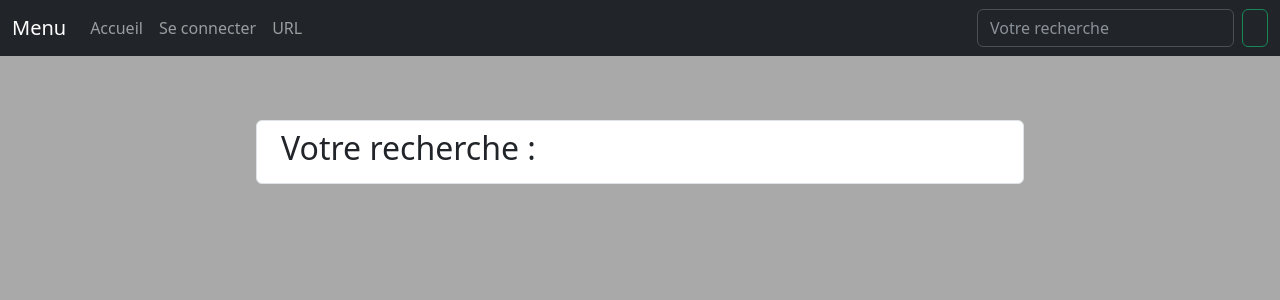
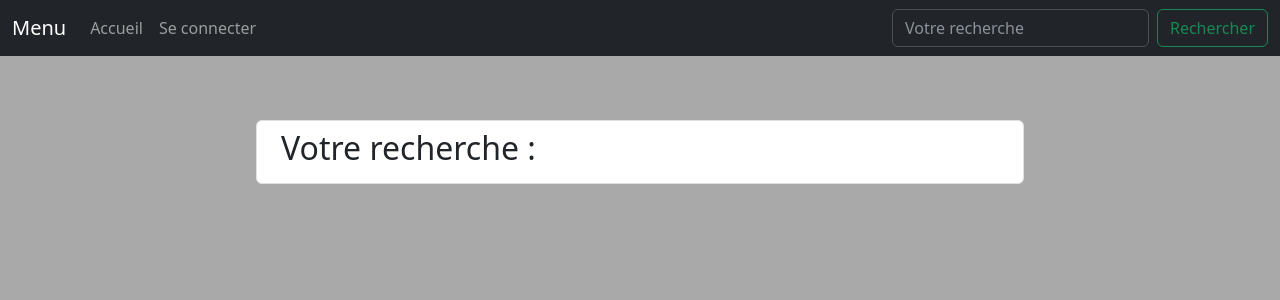
Before and after one commit to ElGringoSergei/Projet_M2, a PHP site: the page made by public_html/search_result.php in a window 1280 px wide. Shown: the top 300 px of the page. Run offline with PHP 8.4, Linux system fonts and the light colour scheme.

Commit message:
search page

```diff
--- a/public_html/search_result.php
+++ b/public_html/search_result.php
@@ -37,14 +37,11 @@
 <?php if(isset($_SESSION['id'])) { echo '<a class="nav-link" href="./myaccount.php?id=' . $_SESSION['id'] . '" id="se_connecter">Mon compte</a>';}
 else { echo '<a class="nav-link" href="./login.php" id="se_connecter">Se connecter</a>';}?>
                     </li>
-                    <li class="nav-item">
-                        <a class="nav-link" href="./url.php" id="url-page">URL</a>
-                    </li>
                 </ul>
                 <form class="d-flex" role="search" id="search-bar" method="get" action="./php/searchbar.php">
                     <input class="form-control me-2" type="search" name="search" placeholder="Votre recherche" id="search"
                         aria-label="Search">
-                    <button class="btn btn-outline-success" type="submit" name="submit-search"</button>
+                    <button class="btn btn-outline-success" type="submit" name="submit-search">Rechercher</button>
                 </form>
             </div>
         </div>
```
